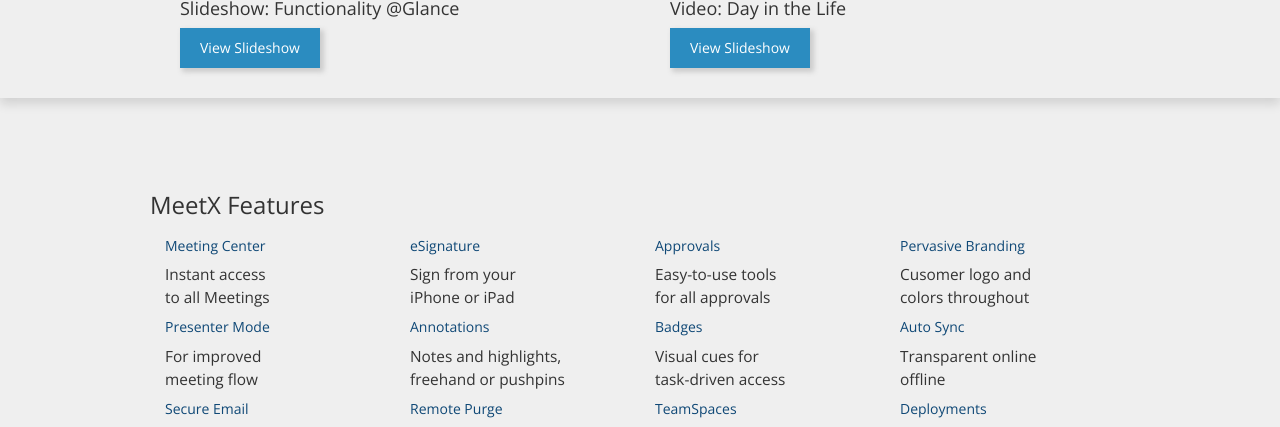
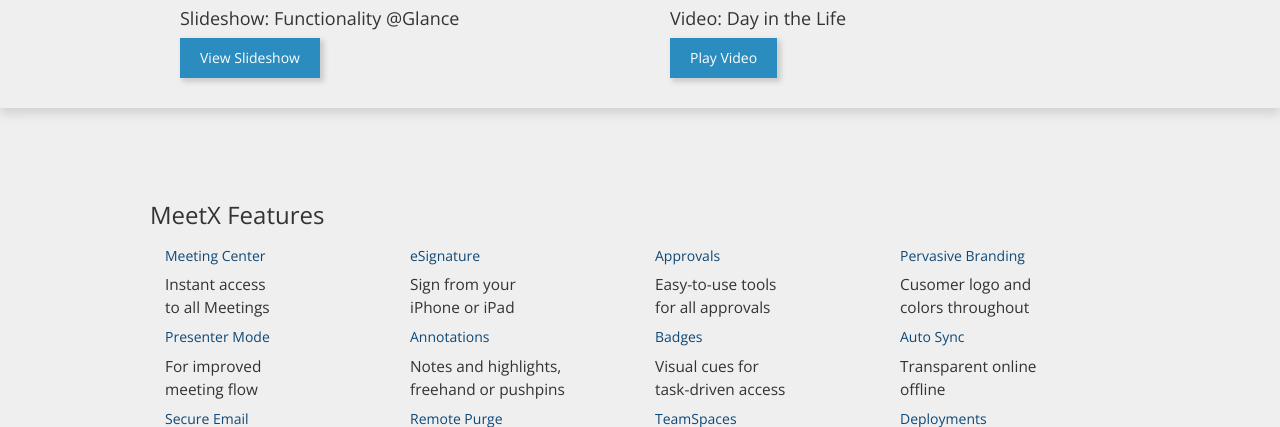
Before and after one commit to rjung-bv/pushtoserver, a PHP site: page /products/meetx.php in a window 1280 px wide. Shown: the part 2324-2751 px from the top of the page. Run offline with PHP 8.4, Linux system fonts and the light colour scheme; some libraries are stand-ins or nearby versions.

Commit message:
products, meetX CSS and meetX slideshow

```diff
--- a/products/meetx.php
+++ b/products/meetx.php
@@ -138,13 +138,40 @@
     <br />
       <div class="container">
         <div class="col-sm-12">
-          <h3>Learn More About MeetX</h3>
+          <h3 style="margin-bottom: 20px;">Learn More About MeetX</h3>
         </div>
         <div class="col-sm-6 col-xs-12" style="margin-bottom:30px;">
           <!--<img class="img-responsive pull-left" src="../img/meetx/meetx-danielle.png">-->
+                      <!-- *****************     Code below relates to popup for ShareX slideshow   ****  include css and jquery files     *******   -->
+
+            <link rel="stylesheet" href="../stylesheets/colorbox.css" />
+            <script src="https://ajax.googleapis.com/ajax/libs/jquery/1.10.2/jquery.min.js"></script>
+            <script src="../js/jquery.colorbox.js"></script>
+            <script>
+              var slides = $.noConflict();  //this is used where have 2 jquery functions using doc ready
+              slides(document).ready(function(){
+                slides(".groupMX").colorbox({rel:'groupMX', slideshow:true, slideshowSpeed:6000});
+                });
+            </script>
           <img class="img-responsive pull-left" src="../img/meetx/THUMB_MeetX_Slideshow.png" alt="MeetX Slideshow">
           <h4 class="col-sm-12">Slideshow: Functionality @Glance</h4>
-          <button class="light-blue-button">View Slideshow</button>
+          <a class="groupMX" href="../img/product-content-slides/meetx-slide.jpg" title=""><button class="light-blue-button">View Slideshow</button></a>
+                 <!-- <a class="groupMX" href="../img/product-content-slides/meetx-slide.jpg" title=""><img class="img-responsive pull-right" src="../img/meetx/meetx-features.png"></a> -->
+                          <div style='display:none'>
+                  <p><a class="groupMX"  href="../img/product-content-slides/meetx-slide2.jpg" title=""></a></p>
+                  <p><a class="groupMX"  href="../img/product-content-slides/meetx-slide3.jpg" title=""></a></p>
+                  <p><a class="groupMX"  href="../img/product-content-slides/meetx-slide4.jpg" title=""></a></p>
+                  <p><a class="groupMX"  href="../img/product-content-slides/meetx-slide5.jpg" title=""></a></p>
+                  <p><a class="groupMX"  href="../img/product-content-slides/meetx-slide6.jpg" title=""></a></p>
+                  <p><a class="groupMX"  href="../img/product-content-slides/meetx-slide7.jpg" title=""></a></p>
+                  <p><a class="groupMX"  href="../img/product-content-slides/meetx-slide8.jpg" title=""></a></p>
+                  <p><a class="groupMX"  href="../img/product-content-slides/meetx-slide9.jpg" title=""></a></p>
+                  <p><a class="groupMX"  href="../img/product-content-slides/meetx-slide10.jpg" title=""></a></p>
+                  <p><a class="groupMX"  href="../img/product-content-slides/meetx-slide11.jpg" title=""></a></p>
+                  <p><a class="groupMX"  href="../img/product-content-slides/meetx-slide12.jpg" title=""></a></p>
+                  </div>
+
+        <!-- *****************     END ShareX slideshow   ****           *******   -->
         </div>
         <div class="col-sm-6">
           <!--
@@ -153,7 +180,7 @@
         -->
           <img class="img-responsive pull-left" src="../img/meetx/THUMB_MeetX_Video.png" alt="MeetX Video">
           <h4 class="col-sm-12">Video: Day in the Life</h4>
-          <button class="light-blue-button">View Slideshow</button>
+          <button class="light-blue-button">Play Video</button>
         </div>
       </div>
     </section><!-- / .page-content -->
```
